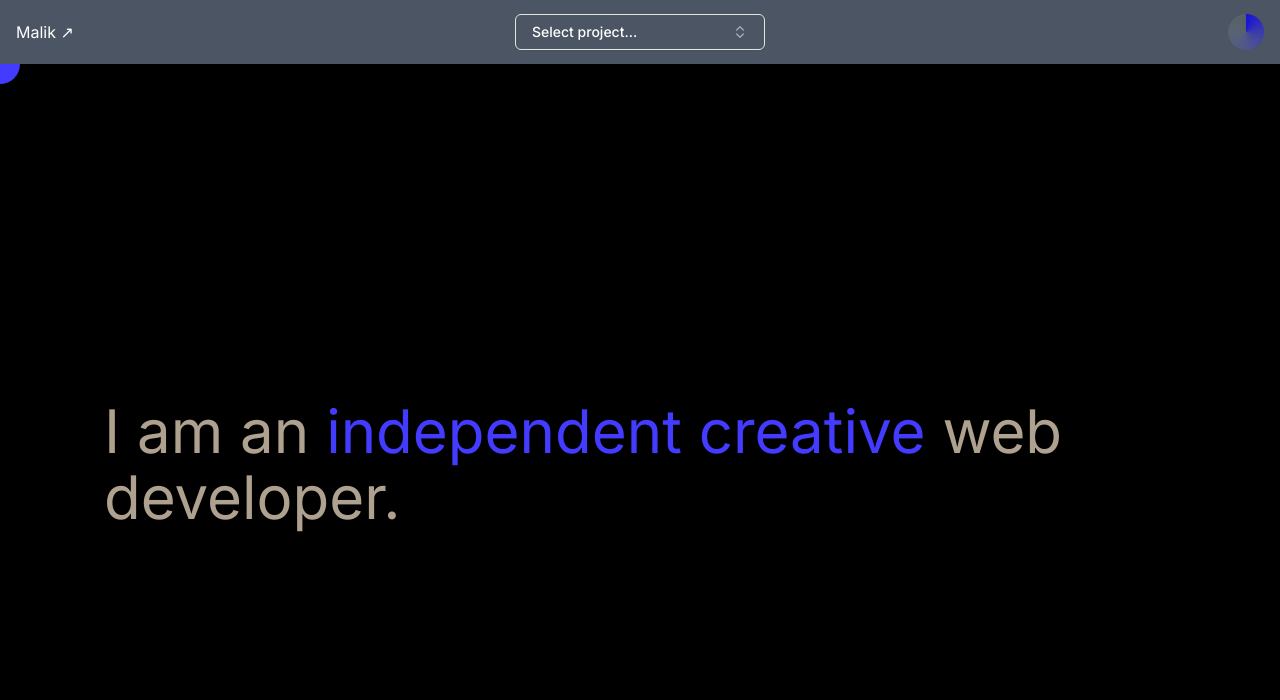
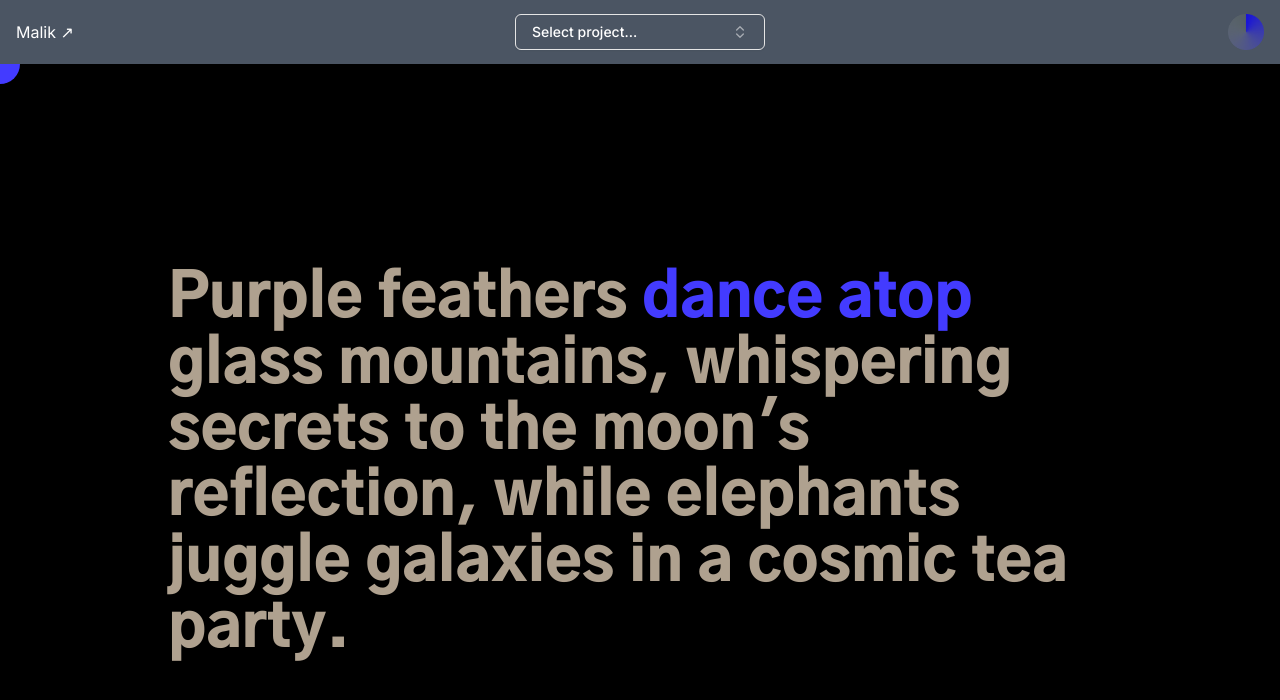
Before and after one commit to malikkotb/demos, a Next.js app: page /cursor-blend in a window 1280 px wide. Shown: the top 700 px of the page. Built offline with nearby package versions, Linux system fonts and the light colour scheme.

Commit message:
text altered

```diff
--- a/app/cursor-blend/components/CursorBlend.tsx
+++ b/app/cursor-blend/components/CursorBlend.tsx
@@ -1,6 +1,6 @@
 "use client";
-import React from 'react';
-import styles from '../style.module.css';
+import React from "react";
+import styles from "../style.module.css";
 import { useEffect, useState } from "react";
 import { motion } from "framer-motion";
 import maskImage from "../../public/mask.svg";
@@ -10,7 +10,7 @@ export default function CursorBlend() {
   const [mousePosition, setMousePosition] = useState({ x: null, y: null });
   const cursorSize = isHovering ? 400 : 40;
 
-  const manageMouseMove = (e: { clientX: any; clientY: any; }) => {
+  const manageMouseMove = (e: { clientX: any; clientY: any }) => {
     const { clientX, clientY } = e;
     setMousePosition({ x: clientX, y: clientY });
   };
@@ -42,7 +42,7 @@ export default function CursorBlend() {
         className={`${styles.mask} w-full h-full flex items-center justify-center text-[#afa18f] text-6xl leading-[66px] cursor-default`}
       >
         <p
-          className="w-[90vw] p-10"
+          className="w-[80vw] p-10"
           onMouseEnter={() => {
             setIsHovering(true);
           }}
@@ -50,14 +50,17 @@ export default function CursorBlend() {
             setIsHovering(false);
           }}
         >
-          Hiding bad shit from people since 2021 and on.
+          Sapphire dreams cascade through lemonade rivers, tickling stars with
+          feathered laughter, as time pirouettes in a kaleidoscope of forgotten
+          melodies.
         </p>
       </motion.div>
 
       <div className="body w-full h-full flex items-center justify-center text-[#afa18f] text-6xl leading-[66px] cursor-default">
-        <p className="w-[90vw] p-10">
-          I am an <span className="text-[#433bff]">independent creative</span>{" "}
-          web developer.
+        <p className="w-[80vw] p-10">
+          Purple feathers <span className="text-[#433bff]">dance atop</span>{" "}
+          glass mountains, whispering secrets to the moon's reflection, while
+          elephants juggle galaxies in a cosmic tea party.
         </p>
       </div>
     </section>
--- a/app/cursor-blend/page.tsx
+++ b/app/cursor-blend/page.tsx
@@ -5,6 +5,6 @@ const gothic_a1 = Gothic_A1({subsets: ["latin"], weight: ["900"]})
 
 export default function page() {
   return (
-    <div><CursorBlend /></div>
+    <div className={`${gothic_a1.className}`}><CursorBlend /></div>
   )
 }
```
